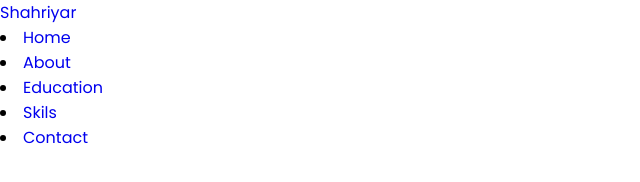
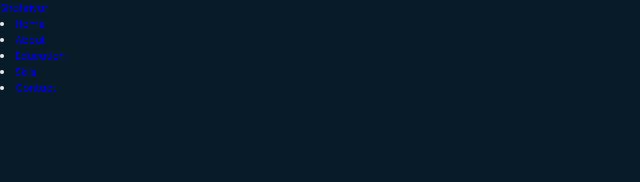
Before and after one commit to shahriyarshehab/myPortfolio-, a plain HTML site: page index.html in a window 1280 px wide. Shown: the whole page, without its empty margins (0-640 px from the left). Drawn offline with Linux system fonts and the light colour scheme.

Commit message:
update css/style.css

```diff
--- a/css/style.css
+++ b/css/style.css
@@ -11,6 +11,23 @@
 }
 
 :root{
-  --bg-color:;
+  --bg-color:#081b29;
+  --second-bg-color:#112e42;
+  --text-color:#ededed;
+  --main-color:#00abf0;
+}
+html{
+  font-size: 62.5%;
+  overflow-x: hidden;
+}
+body{
+  background: var(--bg-color);
+  color: var(--text-color);
+}
+.header{
+  position: fixed;
+ top: 0;
+ left: 0;
+ width: 100%;
 
 }
```
